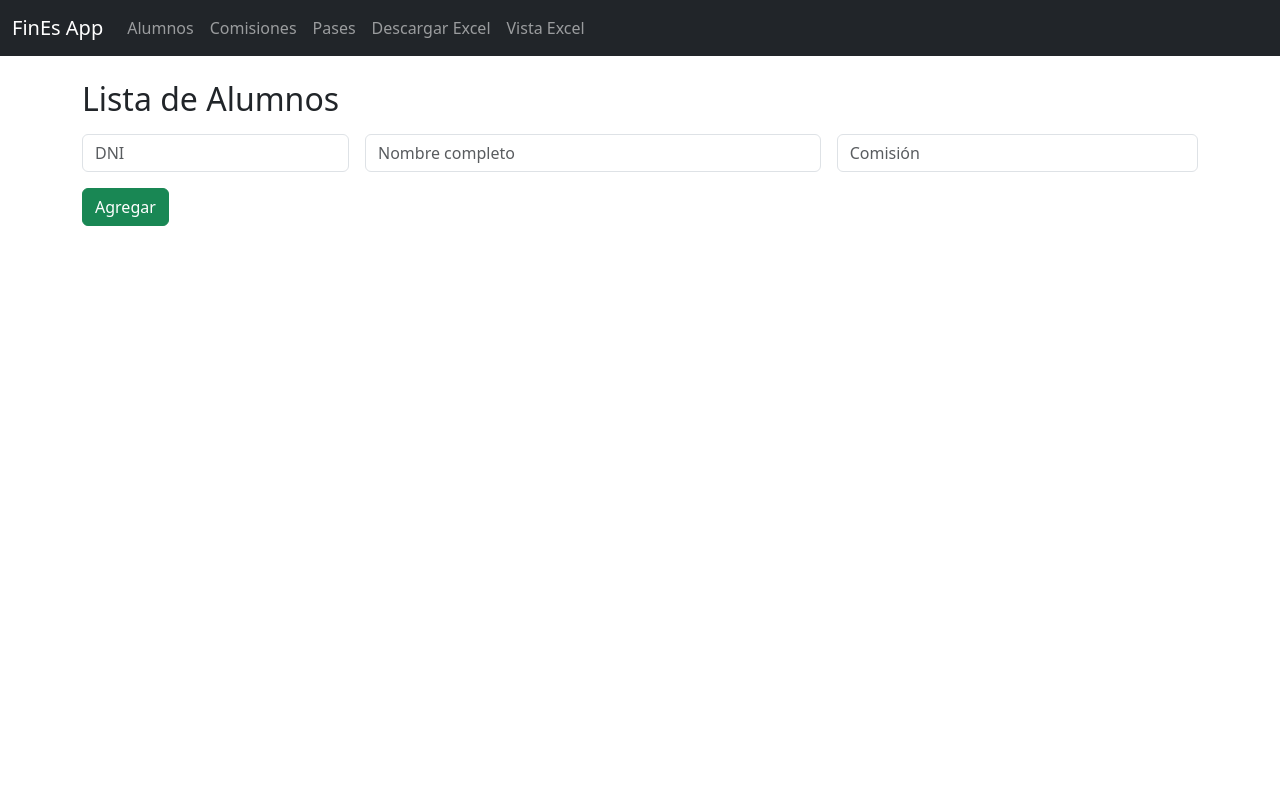
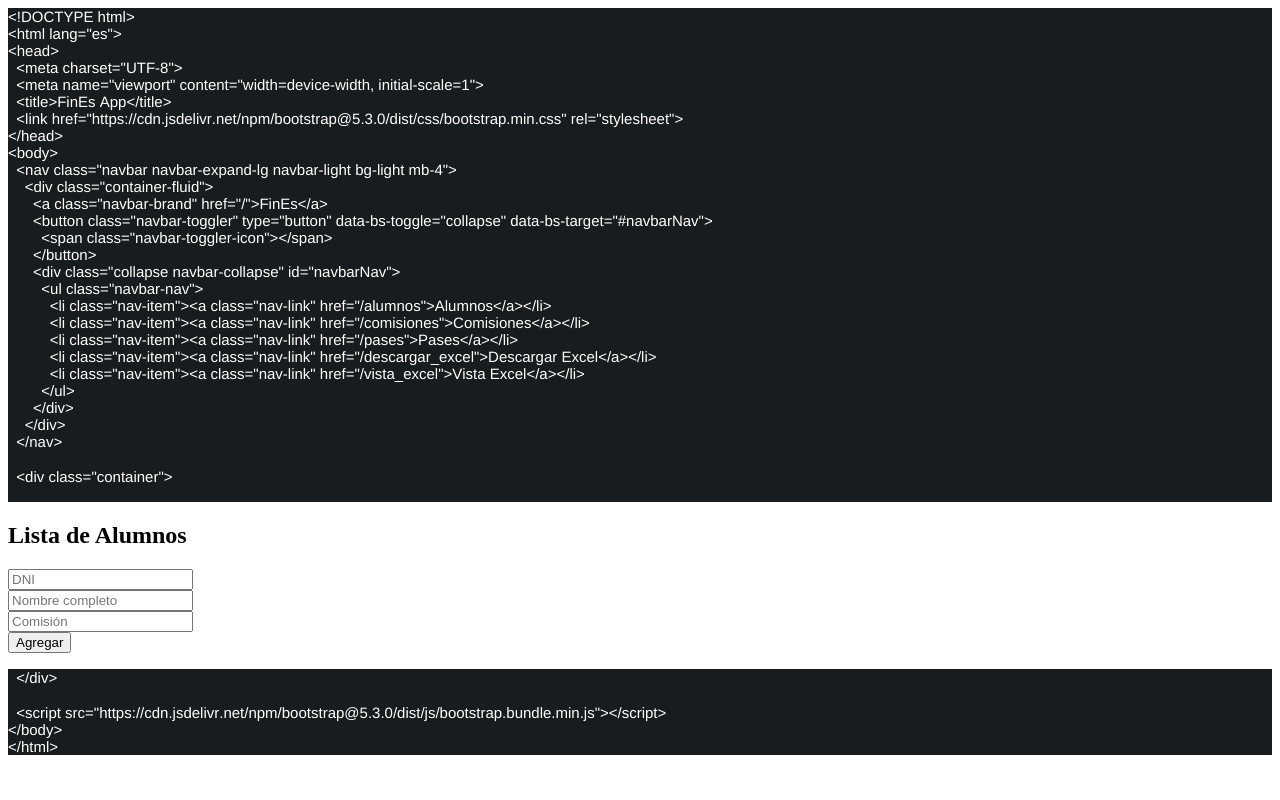
Before and after one commit to Xavo2027/fines-app, a Flask app: page /alumnos in a window 1280 px wide. Run offline with Flask 3, Linux system fonts and the light colour scheme; data that the repository does not hold is empty; some libraries are stand-ins or nearby versions.

Commit message:
Actualizo base.html con barra de navegación y otros cambios

```diff
--- a/templates/base.html
+++ b/templates/base.html
@@ -1,31 +1,51 @@
-
-<!DOCTYPE html>
-<html lang="es">
+<!DOCTYPE html PUBLIC "-//W3C//DTD HTML 4.01//EN" "http://www.w3.org/TR/html4/strict.dtd">
+<html>
 <head>
-  <meta charset="UTF-8">
-  <title>App FinEs</title>
-  <link href="https://cdn.jsdelivr.net/npm/bootstrap@5.3.3/dist/css/bootstrap.min.css" rel="stylesheet">
+  <meta http-equiv="Content-Type" content="text/html; charset=utf-8">
+  <meta http-equiv="Content-Style-Type" content="text/css">
+  <title></title>
+  <meta name="Generator" content="Cocoa HTML Writer">
+  <meta name="CocoaVersion" content="2487">
+  <style type="text/css">
+    p.p1 {margin: 0.0px 0.0px 0.0px 0.0px; font: 15.0px 'Helvetica Neue'; color: #ffffff; -webkit-text-stroke: #ffffff; background-color: #191c1f}
+    p.p2 {margin: 0.0px 0.0px 0.0px 0.0px; font: 15.0px 'Helvetica Neue'; color: #ffffff; -webkit-text-stroke: #ffffff; background-color: #191c1f; min-height: 18.0px}
+    span.s1 {font-kerning: none}
+  </style>
 </head>
 <body>
-  <nav class="navbar navbar-expand-lg navbar-dark bg-dark mb-4">
-    <div class="container-fluid">
-      <a class="navbar-brand" href="/">FinEs App</a>
-      <div class="collapse navbar-collapse">
-        <div class="navbar-nav">
-          <a class="nav-link" href="/alumnos">Alumnos</a>
-          <a class="nav-link" href="/comisiones">Comisiones</a>
-          <a class="nav-link" href="/pases">Pases</a>
-          <a class="nav-link" href="/descargar_excel">Descargar Excel</a>
-          <a class="nav-link" href="/vista_excel">Vista Excel</a>
-        </div>
-      </div>
-    </div>
-  </nav>
-
-  <div class="container">
-    {% block content %}{% endblock %}
-  </div>
-
-  <script src="https://cdn.jsdelivr.net/npm/bootstrap@5.3.3/dist/js/bootstrap.bundle.min.js"></script>
+<p class="p1"><span class="s1">&lt;!DOCTYPE html&gt;</span></p>
+<p class="p1"><span class="s1">&lt;html lang="es"&gt;</span></p>
+<p class="p1"><span class="s1">&lt;head&gt;</span></p>
+<p class="p1"><span class="s1"><span class="Apple-converted-space">  </span>&lt;meta charset="UTF-8"&gt;</span></p>
+<p class="p1"><span class="s1"><span class="Apple-converted-space">  </span>&lt;meta name="viewport" content="width=device-width, initial-scale=1"&gt;</span></p>
+<p class="p1"><span class="s1"><span class="Apple-converted-space">  </span>&lt;title&gt;FinEs App&lt;/title&gt;</span></p>
+<p class="p1"><span class="s1"><span class="Apple-converted-space">  </span>&lt;link href="https://cdn.jsdelivr.net/npm/bootstrap@5.3.0/dist/css/bootstrap.min.css" rel="stylesheet"&gt;</span></p>
+<p class="p1"><span class="s1">&lt;/head&gt;</span></p>
+<p class="p1"><span class="s1">&lt;body&gt;</span></p>
+<p class="p1"><span class="s1"><span class="Apple-converted-space">  </span>&lt;nav class="navbar navbar-expand-lg navbar-light bg-light mb-4"&gt;</span></p>
+<p class="p1"><span class="s1"><span class="Apple-converted-space">    </span>&lt;div class="container-fluid"&gt;</span></p>
+<p class="p1"><span class="s1"><span class="Apple-converted-space">      </span>&lt;a class="navbar-brand" href="/"&gt;FinEs&lt;/a&gt;</span></p>
+<p class="p1"><span class="s1"><span class="Apple-converted-space">      </span>&lt;button class="navbar-toggler" type="button" data-bs-toggle="collapse" data-bs-target="#navbarNav"&gt;</span></p>
+<p class="p1"><span class="s1"><span class="Apple-converted-space">        </span>&lt;span class="navbar-toggler-icon"&gt;&lt;/span&gt;</span></p>
+<p class="p1"><span class="s1"><span class="Apple-converted-space">      </span>&lt;/button&gt;</span></p>
+<p class="p1"><span class="s1"><span class="Apple-converted-space">      </span>&lt;div class="collapse navbar-collapse" id="navbarNav"&gt;</span></p>
+<p class="p1"><span class="s1"><span class="Apple-converted-space">        </span>&lt;ul class="navbar-nav"&gt;</span></p>
+<p class="p1"><span class="s1"><span class="Apple-converted-space">          </span>&lt;li class="nav-item"&gt;&lt;a class="nav-link" href="/alumnos"&gt;Alumnos&lt;/a&gt;&lt;/li&gt;</span></p>
+<p class="p1"><span class="s1"><span class="Apple-converted-space">          </span>&lt;li class="nav-item"&gt;&lt;a class="nav-link" href="/comisiones"&gt;Comisiones&lt;/a&gt;&lt;/li&gt;</span></p>
+<p class="p1"><span class="s1"><span class="Apple-converted-space">          </span>&lt;li class="nav-item"&gt;&lt;a class="nav-link" href="/pases"&gt;Pases&lt;/a&gt;&lt;/li&gt;</span></p>
+<p class="p1"><span class="s1"><span class="Apple-converted-space">          </span>&lt;li class="nav-item"&gt;&lt;a class="nav-link" href="/descargar_excel"&gt;Descargar Excel&lt;/a&gt;&lt;/li&gt;</span></p>
+<p class="p1"><span class="s1"><span class="Apple-converted-space">          </span>&lt;li class="nav-item"&gt;&lt;a class="nav-link" href="/vista_excel"&gt;Vista Excel&lt;/a&gt;&lt;/li&gt;</span></p>
+<p class="p1"><span class="s1"><span class="Apple-converted-space">        </span>&lt;/ul&gt;</span></p>
+<p class="p1"><span class="s1"><span class="Apple-converted-space">      </span>&lt;/div&gt;</span></p>
+<p class="p1"><span class="s1"><span class="Apple-converted-space">    </span>&lt;/div&gt;</span></p>
+<p class="p1"><span class="s1"><span class="Apple-converted-space">  </span>&lt;/nav&gt;</span></p>
+<p class="p2"><span class="s1"></span><br></p>
+<p class="p1"><span class="s1"><span class="Apple-converted-space">  </span>&lt;div class="container"&gt;</span></p>
+<p class="p1"><span class="s1"><span class="Apple-converted-space">    </span>{% block content %}{% endblock %}</span></p>
+<p class="p1"><span class="s1"><span class="Apple-converted-space">  </span>&lt;/div&gt;</span></p>
+<p class="p2"><span class="s1"></span><br></p>
+<p class="p1"><span class="s1"><span class="Apple-converted-space">  </span>&lt;script src="https://cdn.jsdelivr.net/npm/bootstrap@5.3.0/dist/js/bootstrap.bundle.min.js"&gt;&lt;/script&gt;</span></p>
+<p class="p1"><span class="s1">&lt;/body&gt;</span></p>
+<p class="p1"><span class="s1">&lt;/html&gt;</span></p>
 </body>
 </html>
```
Also changed, not shown: 1 other file.
